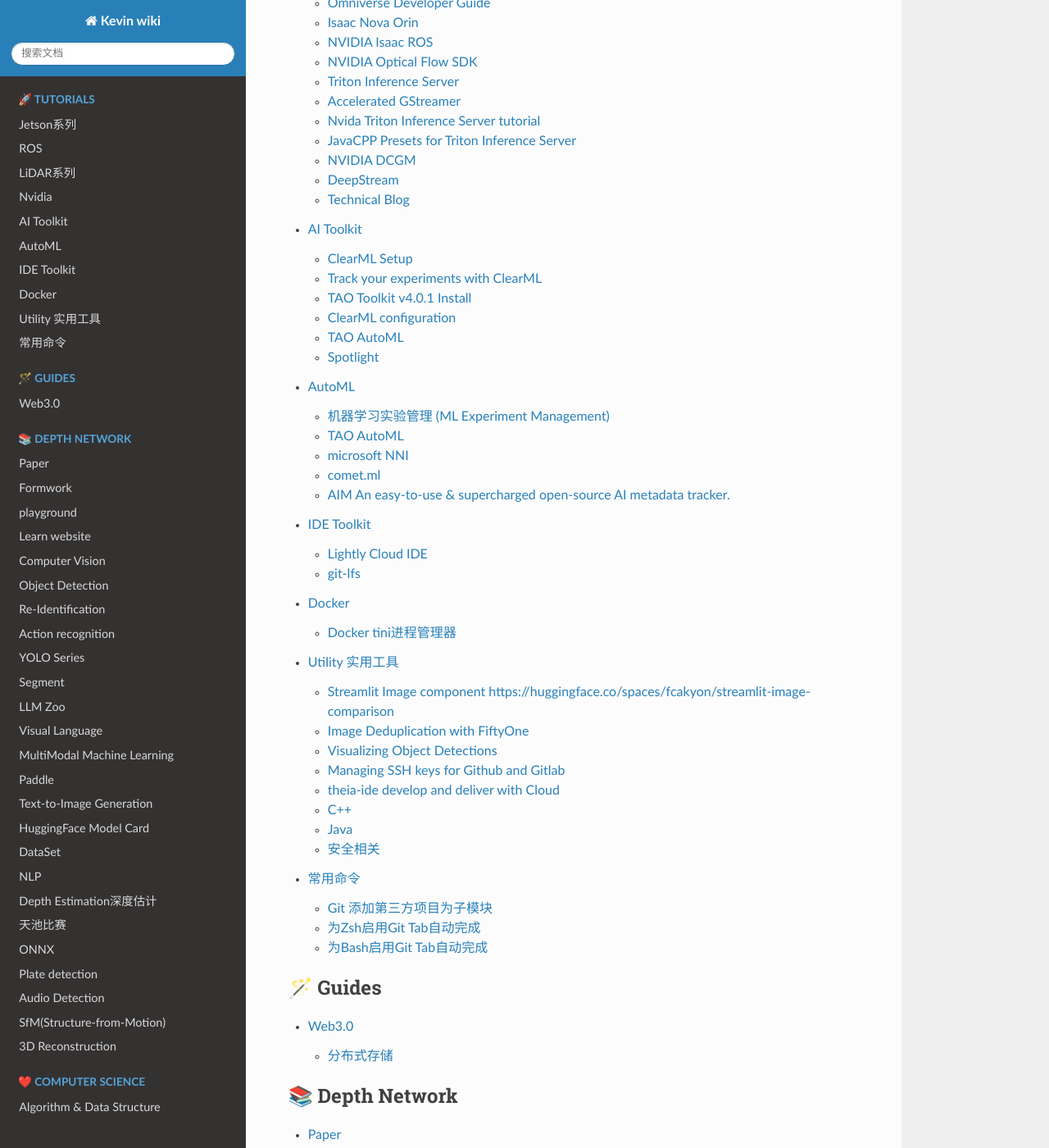
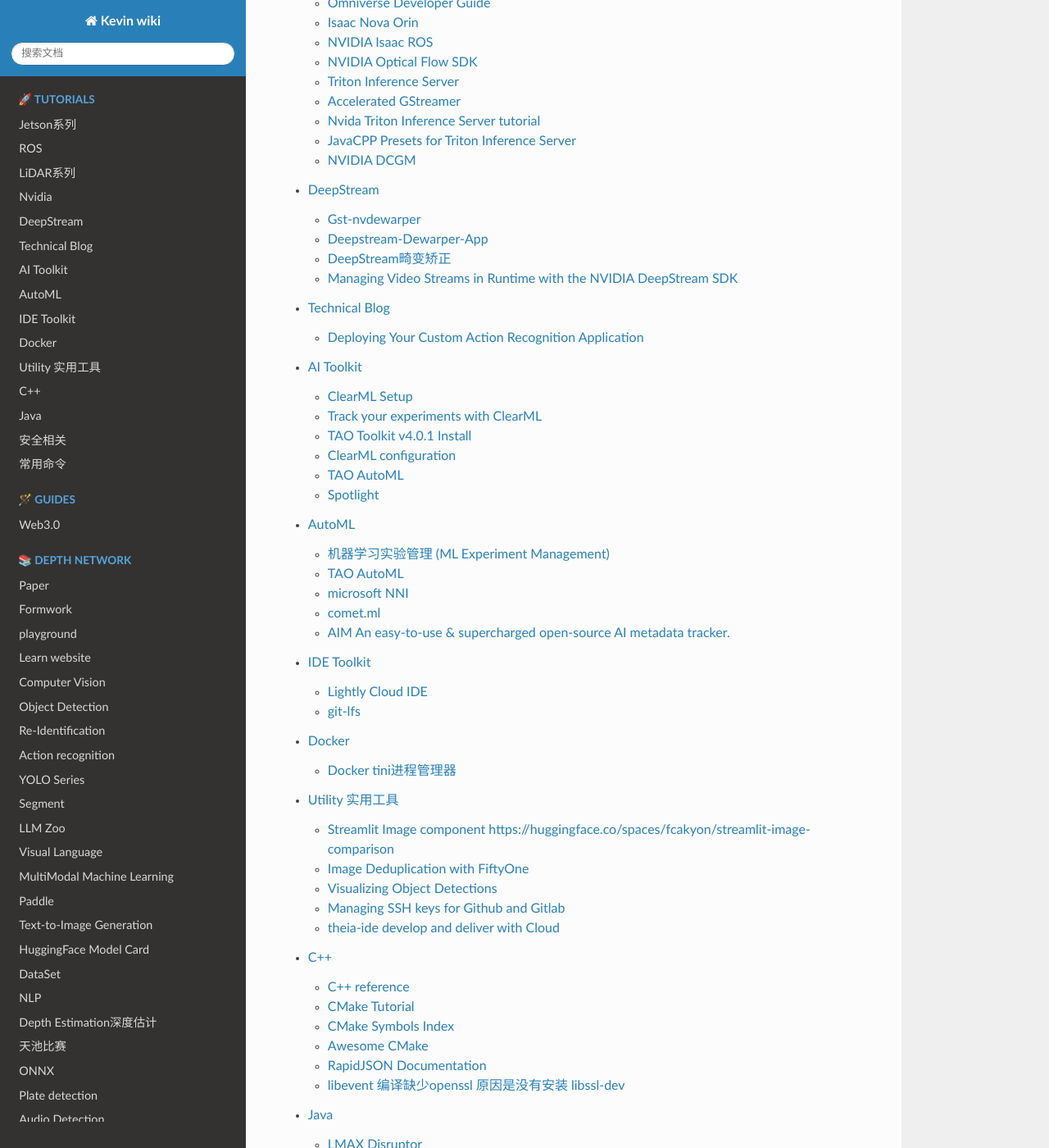
Before and after one commit to knowledge-things/docs, a Sphinx documentation site: the page built from source/index.rst, in a window 1280 px wide and 1400 px high, scrolled down 761 px. Shown: the whole window at 82% size. Built offline with Sphinx 7.4.7 and the Read the Docs theme 2.0.0, drawn with Linux system fonts in a browser that asks for light colours; some of the changed lines change nothing that is shown; some of the changed text lies outside the part shown.

Commit message:
目录调整

```diff
--- a/source/index.rst
+++ b/source/index.rst
@@ -1,10 +1,8 @@
-.. DeepLearning documentation master file, created by
-   sphinx-quickstart on Fri May 26 09:54:09 2023.
-   You can adapt this file completely to your liking, but it should at least
-   contain the root `toctree` directive.
+.. _topics-index:
 
+=============================================
 Welcome to DeepLearning's documentation!
-========================================
+=============================================
 
 .. toctree::
    :maxdepth: 2
--- a/source/tutorials/index.rst
+++ b/source/tutorials/index.rst
@@ -11,6 +11,7 @@
 ===========
 ROS
 ===========
+
 .. toctree::
     Jetson install of ROS Noetic <Jetson_install_of_ROS_Noetic.md>
     创建你的第一个ROS工作区 <make_your_first_workspace.md>
@@ -46,6 +47,7 @@
     JavaCPP Presets for Triton Inference Server <https://github.com/bytedeco/javacpp-presets/tree/11e33fc04ac145f92ba96a59bfde15a887f10545/tritonserver#javacpp-presets-for-triton-inference-server>
     NVIDIA DCGM <https://developer.nvidia.com/dcgm#Downloads>
 
+============
 DeepStream
 ============
 
@@ -55,6 +57,7 @@
     DeepStream畸变矫正  <https://blog.csdn.net/mao_hui_fei/article/details/116496768>
     Managing Video Streams in Runtime with the NVIDIA DeepStream SDK <https://www.edge-ai-vision.com/2022/02/managing-video-streams-in-runtime-with-the-nvidia-deepstream-sdk/>
 
+==============
 Technical Blog
 ==============
 
@@ -110,6 +113,7 @@
     Managing SSH keys for Github and Gitlab <https://gist.github.com/marcoandre1/4b0fbca83104e08d3e729a25a0cba4eb>
     theia-ide develop and deliver  with Cloud <https://github.com/eclipse-theia/theia>
 
+==================
 C++
 ==================
 
@@ -121,12 +125,14 @@
     RapidJSON Documentation <https://rapidjson.org>
     libevent 编译缺少openssl 原因是没有安装 libssl-dev <libevent.md>
 
+===================
 Java
 ===================
 
 .. toctree::
     LMAX Disruptor <https://lmax-exchange.github.io/disruptor/>
 
+====================
 安全相关
 ====================
 
```
